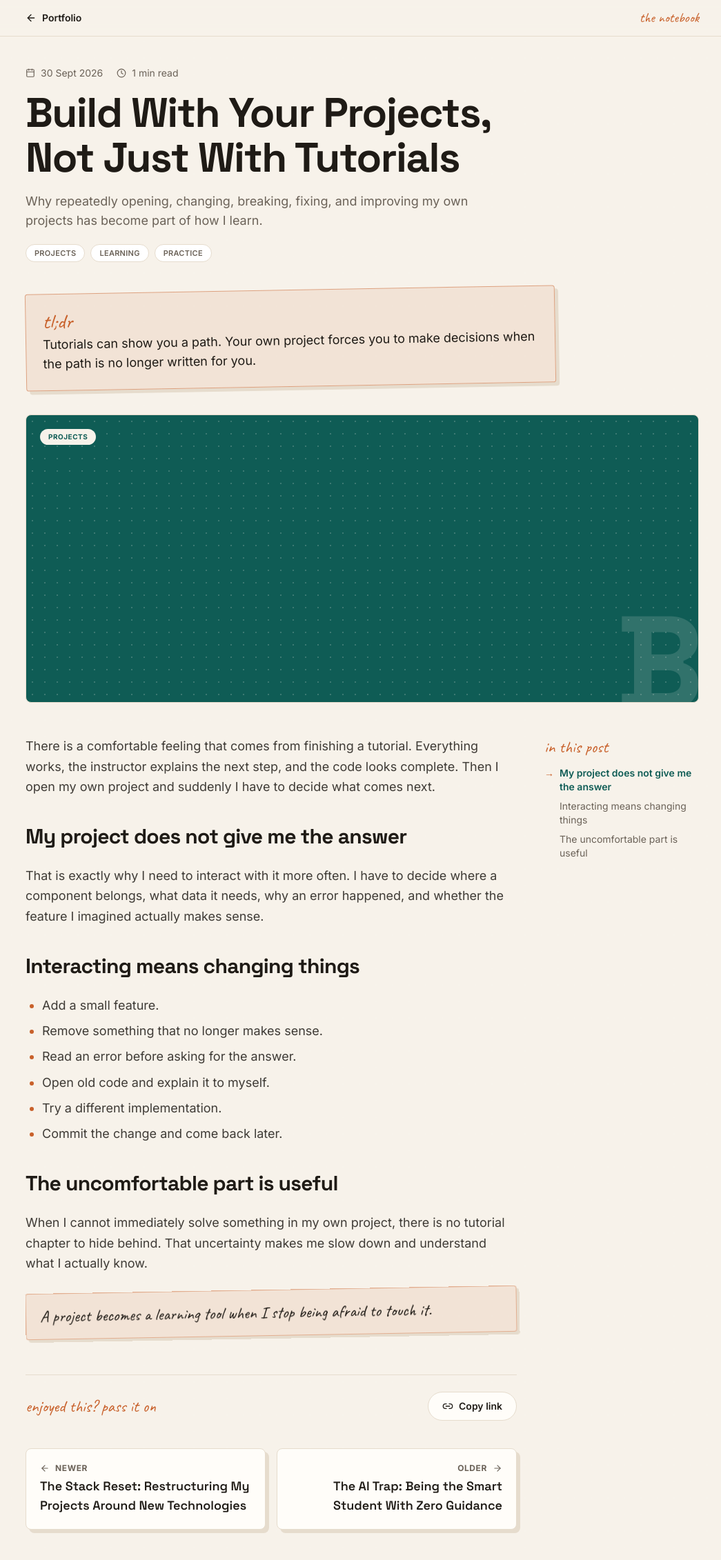
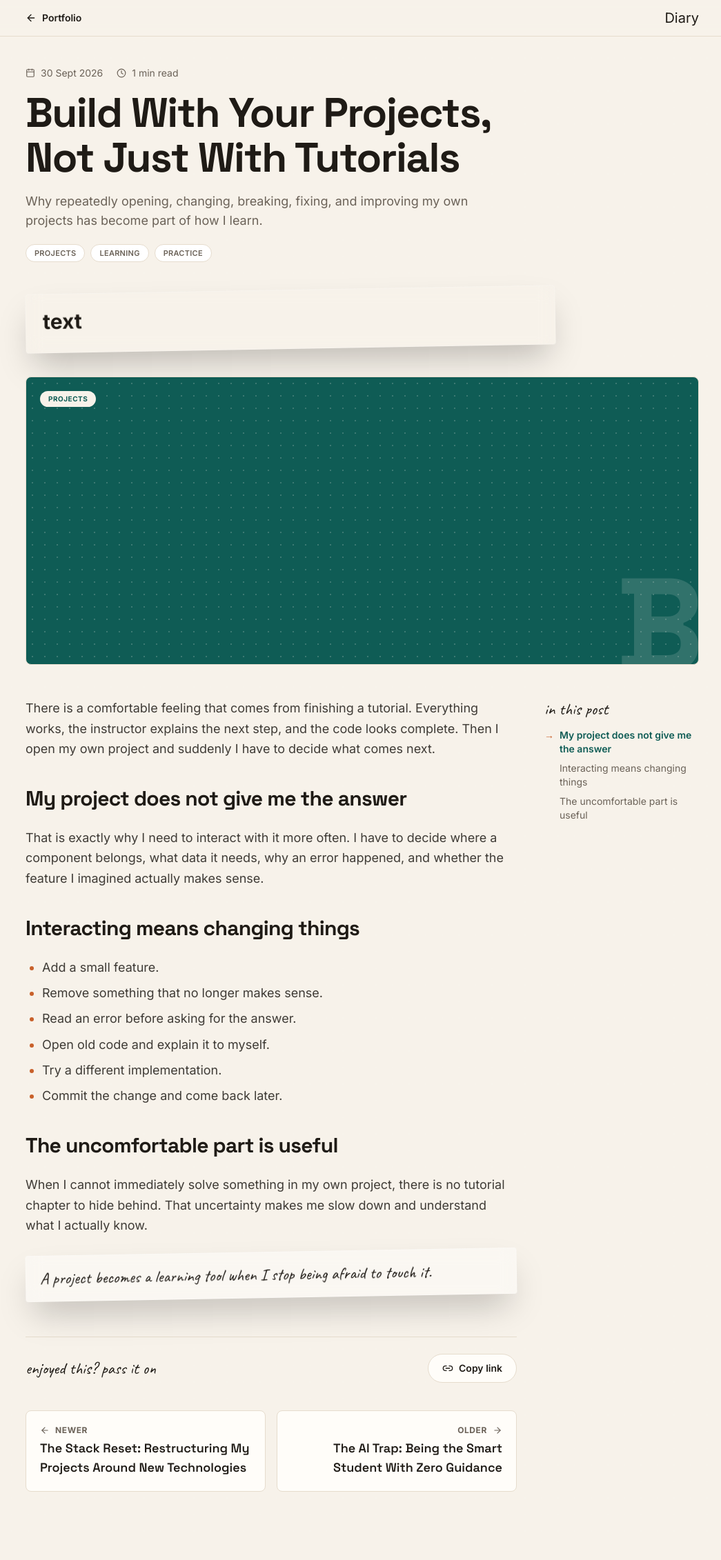
Before and after one commit to anold-a/amani-portfolio, a Next.js app: page /blogs/build-with-your-projects in a window 1280 px wide. Shown: the top 2262 px of the page at 69% size, without its empty margins (115-1160 px from the left). Built offline with nearby package versions, Linux system fonts and the light colour scheme.

Commit message:
moved blog components into homepage/blog and update imports

```diff
--- a/app/blogs/[slug]/page.tsx
+++ b/app/blogs/[slug]/page.tsx
@@ -56,9 +56,9 @@ export default async function PostPage({ params }: Props) {
             </div>
           </header>
 
-          <div className="mt-10 max-w-3xl -rotate-1 rounded-sm border border-accent/50 bg-accent/10 p-6 shadow-[5px_5px_0_0_var(--line)]">
-            <span className="font-hand text-3xl leading-none text-accent">tl;dr</span>
-            <p className="mt-1 text-lg">{post.tldr}</p>
+          <div className="mt-10 max-w-3xl -rotate-1 rounded-sm  backdrop-blur-md shadow-2xl border border-white/20 p-6">
+            <span className="font-bold text-3xl leading-none ">text</span>
+            <p className="mt-1 text-lg">{post.intro}</p>
           </div>
 
           <PostCover
@@ -77,13 +77,13 @@ export default async function PostPage({ params }: Props) {
               <PostBody blocks={post.content} />
 
               <div className="mt-14 flex flex-wrap items-center justify-between gap-4 border-t border-line pt-6">
-                <p className="font-hand text-2xl text-accent">enjoyed this? pass it on</p>
+                <p className="font-hand text-2xl ">enjoyed this? pass it on</p>
                 <CopyLink />
               </div>
 
               <nav aria-label="More notes" className="mt-10 grid gap-4 sm:grid-cols-2">
                 {newer ? (
-                  <Link href={`/blogs/${newer.slug}`} className="card-pop rounded-lg border border-line bg-card p-5">
+                  <Link href={`/blogs/${newer.slug}`} className=" rounded-lg border border-line bg-card p-5">
                     <span className="flex items-center gap-2 text-xs font-bold uppercase tracking-wider text-muted">
                       <ArrowLeft size={14} /> Newer
                     </span>
@@ -93,7 +93,7 @@ export default async function PostPage({ params }: Props) {
                   <span />
                 )}
                 {older ? (
-                  <Link href={`/blogs/${older.slug}`} className="card-pop rounded-lg border border-line bg-card p-5 sm:text-right">
+                  <Link href={`/blogs/${older.slug}`} className=" rounded-lg border border-line bg-card p-5 sm:text-right">
                     <span className="flex items-center gap-2 text-xs font-bold uppercase tracking-wider text-muted sm:justify-end">
                       Older <ArrowRight size={14} />
                     </span>
--- a/components/homepage/blog/BlogHeader.tsx
+++ b/components/homepage/blog/BlogHeader.tsx
@@ -25,8 +25,8 @@ export default function BlogHeader() {
           <Link href="/" className="flex items-center gap-2 font-semibold transition hover:text-brand">
             <ArrowLeft size={16} /> Portfolio
           </Link>
-          <Link href="/blogs" className="font-hand text-xl text-accent transition hover:text-brand">
-            the notebook
+          <Link href="/blogs" className="font-normal text-xl  transition hover:text-brand">
+            Diary
           </Link>
         </div>
       </header>
--- a/components/homepage/blog/BlogIndex.tsx
+++ b/components/homepage/blog/BlogIndex.tsx
@@ -45,7 +45,7 @@ export default function BlogIndex({ items }: { items: PostMeta[] }) {
           <PostCover title={featured.title} src={featured.cover} tag={featured.tags[0]} className="min-h-56" />
           <div className="flex flex-col justify-center p-7">
             <span className="font-hand text-2xl text-accent">note no. {noOf(featured.slug)}</span>
-            <h2 className="mt-1 font-display text-2xl font-bold leading-tight sm:text-3xl">{featured.title}</h2>
+            <h2 className="mt-1  text-2xl font-bold leading-tight sm:text-3xl">{featured.title}</h2>
             <p className="mt-3 text-muted">{featured.summary}</p>
             <p className="mt-5 flex items-center gap-4 text-sm text-muted">
               <span>{featured.dateLabel}</span>
--- a/components/homepage/blog/CodeBlock.tsx
+++ b/components/homepage/blog/CodeBlock.tsx
@@ -17,7 +17,7 @@ export default function CodeBlock({ code, file, lang }: { code: string; file?: s
   }
 
   return (
-    <div className="overflow-hidden rounded-lg border border-ink/80 bg-ink text-bg shadow-[5px_5px_0_0_var(--line)]">
+    <div className="overflow-hidden rounded-lg border border-ink/80 bg-ink text-bg ">
       <div className="flex items-center justify-between border-b border-bg/15 px-4 py-2 font-mono text-xs text-bg/70">
         <span>{file ?? lang}</span>
         <button
--- a/components/homepage/blog/PostBody.tsx
+++ b/components/homepage/blog/PostBody.tsx
@@ -45,7 +45,7 @@ export default function PostBody({ blocks }: { blocks: Block[] }) {
             return (
               <aside
                 key={i}
-                className="-rotate-1 rounded-sm border border-accent/40 bg-accent/10 px-5 py-4 font-hand text-2xl leading-snug text-ink shadow-[4px_4px_0_0_var(--line)]"
+                className="-rotate-1 rounded-sm bg-white/40 backdrop-blur-md shadow-2xl border border-white/20 px-5 py-4 font-hand text-2xl leading-snug text-ink "
               >
                 {b.text}
               </aside>
--- a/components/homepage/blog/Toc.tsx
+++ b/components/homepage/blog/Toc.tsx
@@ -43,11 +43,11 @@ export default function Toc({ headings }: { headings: Heading[] }) {
   return (
     <>
       <details className="rounded-lg border border-line bg-card p-4 lg:hidden">
-        <summary className="cursor-pointer font-hand text-2xl text-accent">in this post</summary>
+        <summary className="cursor-pointer  text-2xl ">in this post</summary>
         <div className="mt-3">{list}</div>
       </details>
       <nav aria-label="In this post" className="sticky top-24 hidden lg:block">
-        <p className="mb-3 font-hand text-2xl text-accent">in this post</p>
+        <p className="mb-3 font-hand text-2xl ">in this post</p>
         {list}
       </nav>
     </>
```
